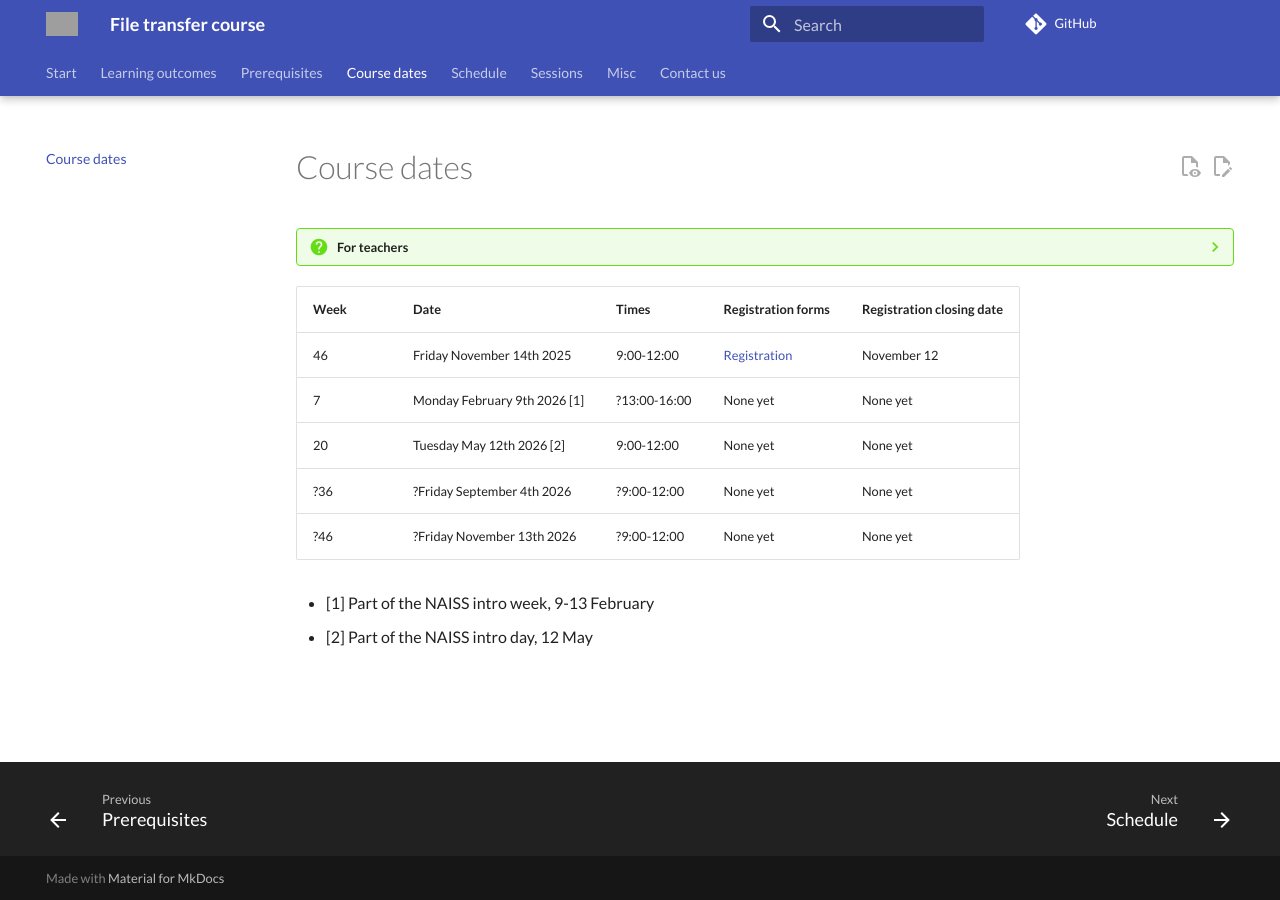
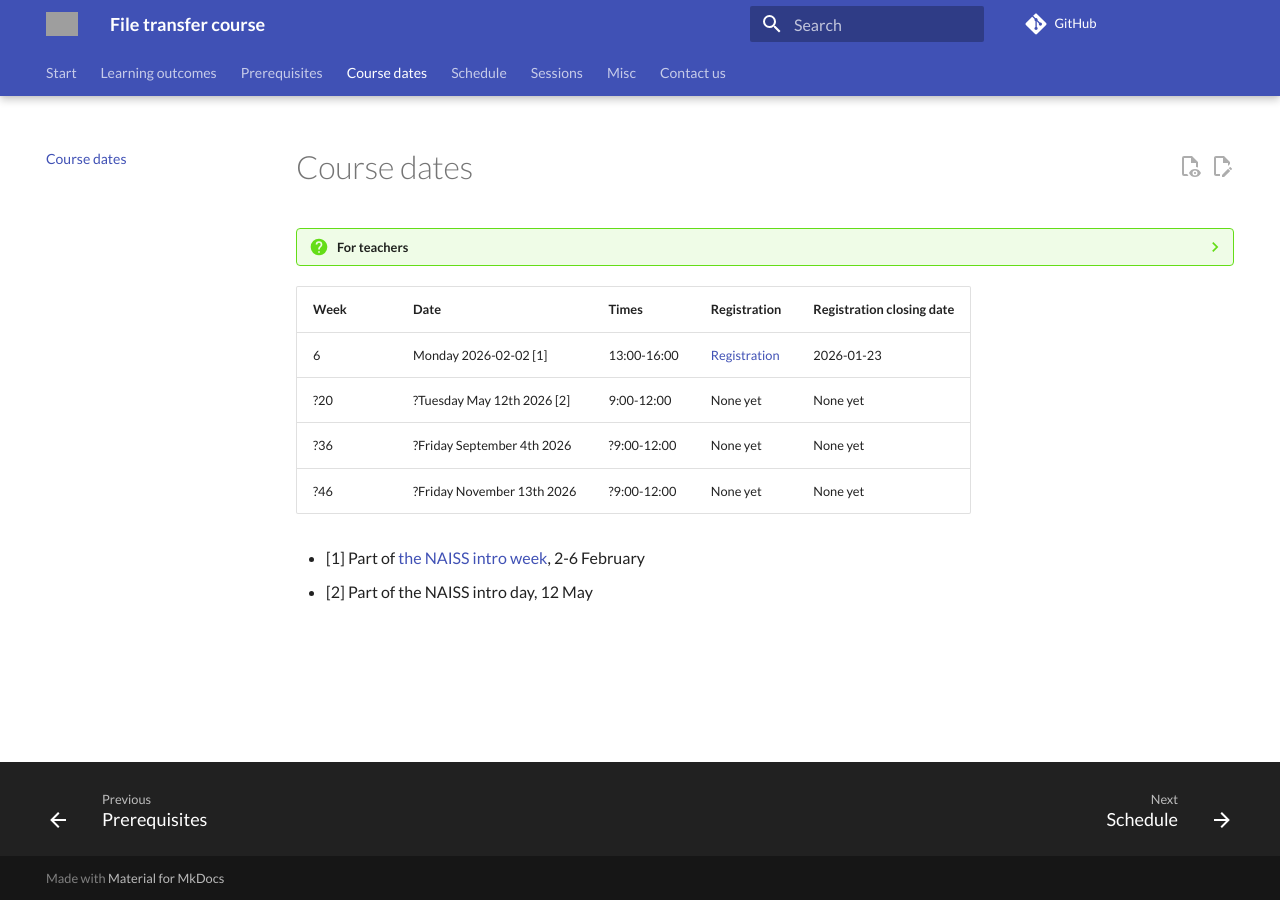
Before and after one commit to UPPMAX/naiss_file_transfer_course, an MkDocs documentation site: the page built from docs/course_dates.md, in a window 1280 px wide. Built offline with MkDocs 1.6.1 and Material for MkDocs 9.7.7, drawn with Linux system fonts in a browser that asks for light colours; comment, search, counter and statistics services are not loaded; grey boxes are pictures that could not be loaded.

Commit message:
Next course is on 2026-02-02, as part of the NAISS Intro Week

```diff
--- a/docs/course_dates.md
+++ b/docs/course_dates.md
@@ -18,15 +18,14 @@ tags:
 
 <!-- markdownlint-disable MD013 --><!-- Tables cannot be split up over lines, hence will break 80 characters per line -->
 
-Week|Date                      |Times      |Registration forms  |Registration closing date
-----|--------------------------|-----------|--------------------|-------------------------
-46  |Friday November 14th 2025 |9:00-12:00 |[Registration](https://docs.google.com/forms/d/e/1FAIpQLSebtx6R2FcNx8YQW_POR3qWmIotJ-qx4tCTnNHDkV-zrJjdXQ/viewform)            |November 12
-7   | Monday February 9th 2026 [1] |?13:00-16:00|None yet            |None yet
-20  |Tuesday May 12th 2026 [2]  |9:00-12:00 |None yet            |None yet
-?36 |?Friday September 4th 2026|?9:00-12:00|None yet            |None yet
-?46 |?Friday November 13th 2026|?9:00-12:00|None yet            |None yet
+Week|Date                      |Times      |Registration                                                                   |Registration closing date
+----|--------------------------|-----------|-------------------------------------------------------------------------------|-------------------------
+6   |Monday 2026-02-02 [1]     |13:00-16:00|[Registration](https://naiss-training.github.io/NAISS-intro-week/#registration)|2026-01-23
+?20 |?Tuesday May 12th 2026 [2]|9:00-12:00 |None yet                                                                       |None yet
+?36 |?Friday September 4th 2026|?9:00-12:00|None yet                                                                       |None yet
+?46 |?Friday November 13th 2026|?9:00-12:00|None yet                                                                       |None yet
 
-- [1] Part of the NAISS intro week, 9-13 February
+- [1] Part of [the NAISS intro week](https://naiss-training.github.io/NAISS-intro-week/), 2-6 February
 - [2] Part of the NAISS intro day, 12 May
 
 <!-- markdownlint-enable MD013 -->
```
